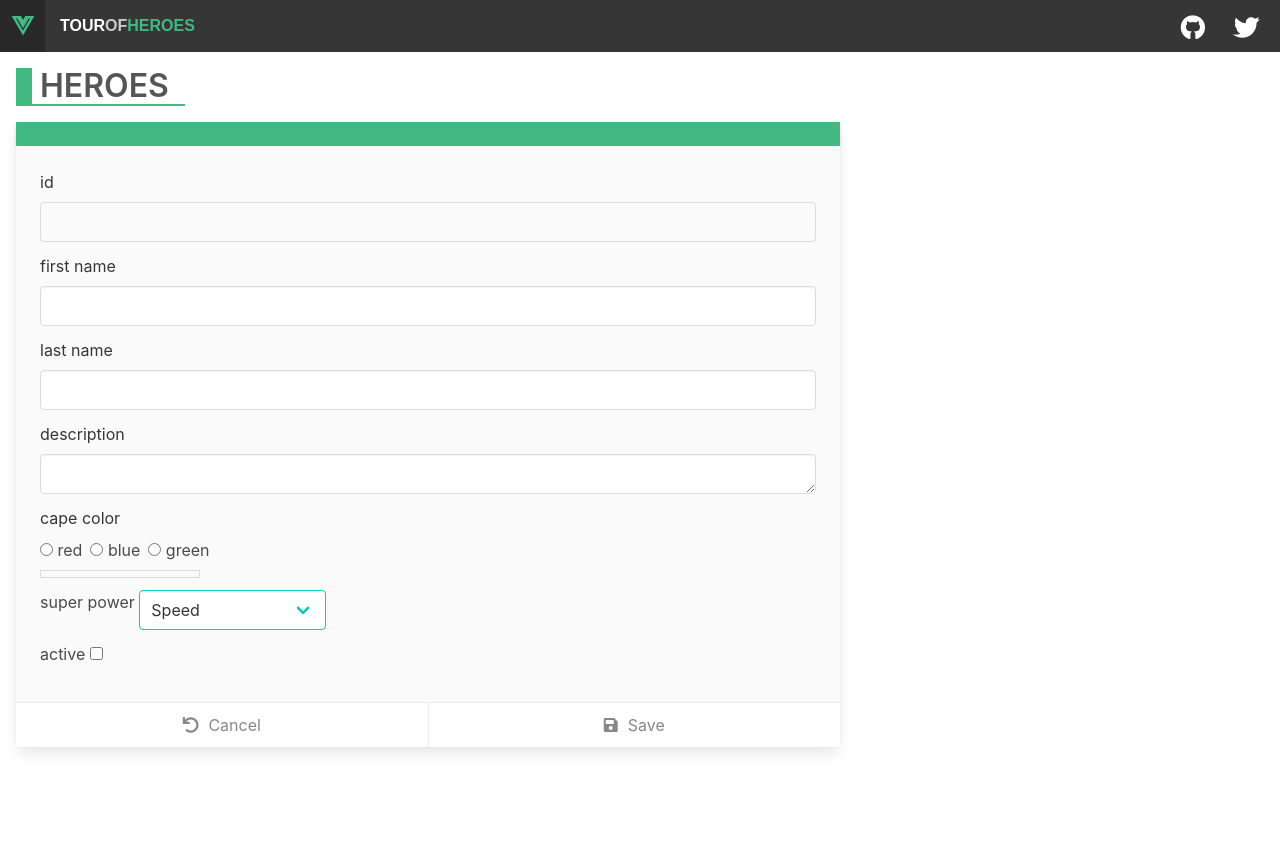
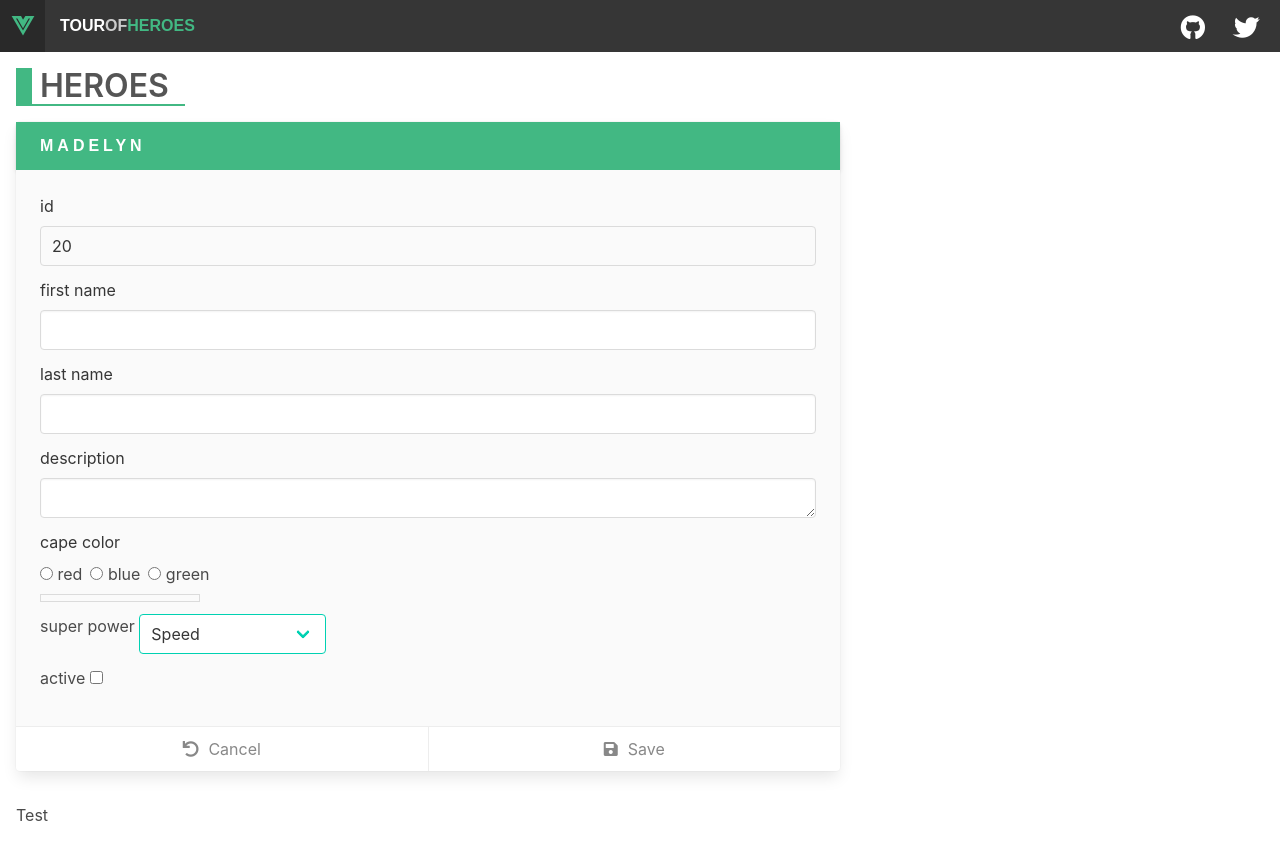
Before and after one commit to CuneytYilmaz/vue-heroes, a Vue app: page / in a window 1280 px wide. Before the commit the page ends 807 px from the top, so only its background shows below. Built offline with nearby package versions, Linux system fonts and the light colour scheme.

Commit message:
First hero added

```diff
--- a/src/components/heroes.vue
+++ b/src/components/heroes.vue
@@ -7,13 +7,13 @@
       <div class="column is-8">
         <div class="card edit-detail">
           <header class="card-header">
-            <p class="card-header-title"></p>
+            <p class="card-header-title">{{ hero.firstName }}</p>
           </header>
           <div class="card-content">
             <div class="content">
               <div class="field">
                 <label class="label" for="id">id</label>
-                <label class="input" id="id" readonly></label>
+                <label class="input" id="id" readonly>{{ hero.id }}</label>
               </div>
               <div class="field">
                 <label class="label" for="firstName">first name</label>
@@ -76,7 +76,7 @@
             </button>
           </footer>
         </div>
-        <div class="notification is-info"></div>
+        <div class="notification is-info">{{ message }}</div>
       </div>
     </div>
   </div>
@@ -85,5 +85,19 @@
 <script>
 export default {
   name: 'Heroes',
+  data() {
+      return {
+          hero: {
+              id: 20,
+              firstName: 'Madelyn',
+              lastName: 'Papa',
+              description: 'the cat whisperer',
+              capeColor: '',
+              power: '',
+              active: true,
+          },
+          message: 'Test',
+      }
+  },
 };
 </script>
```
